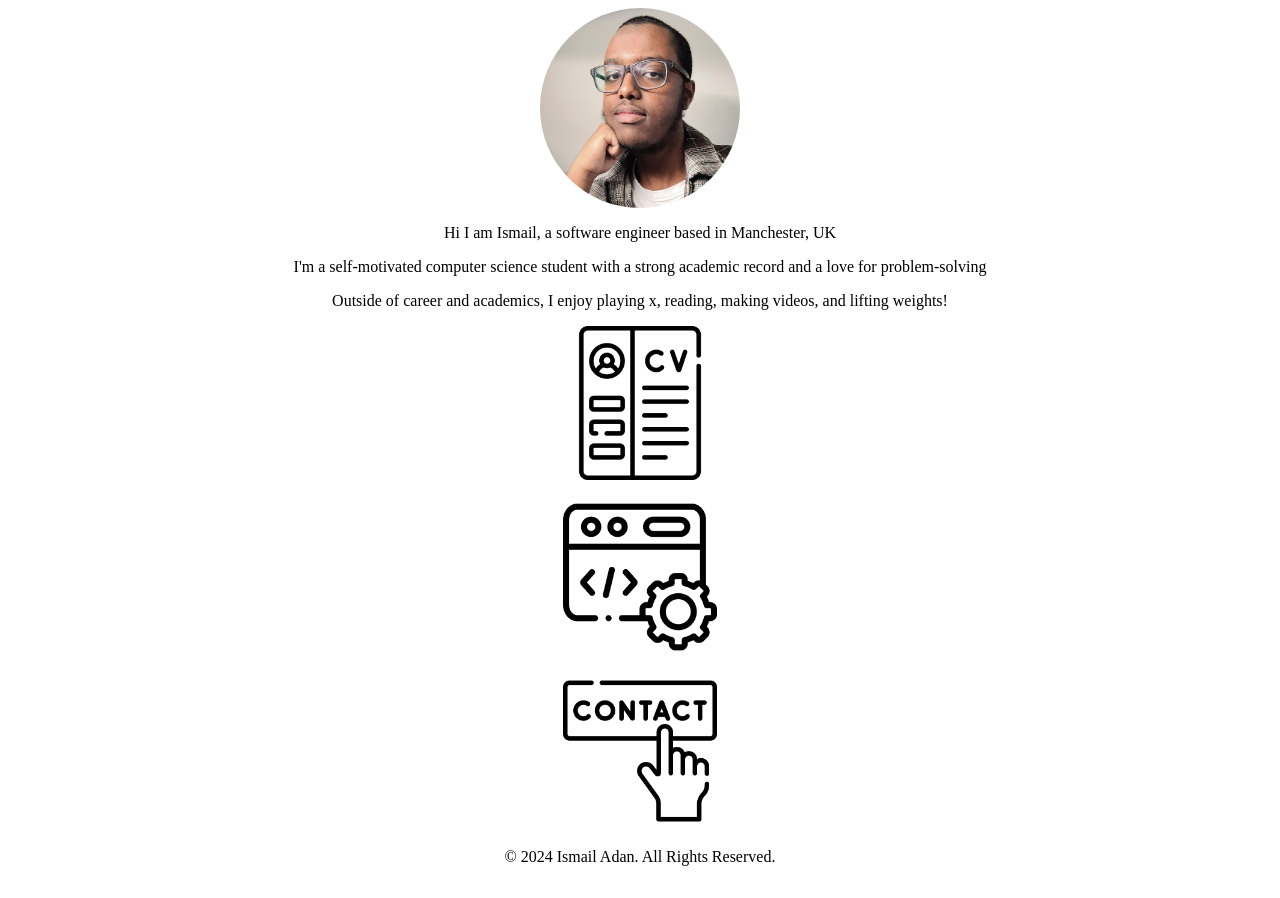
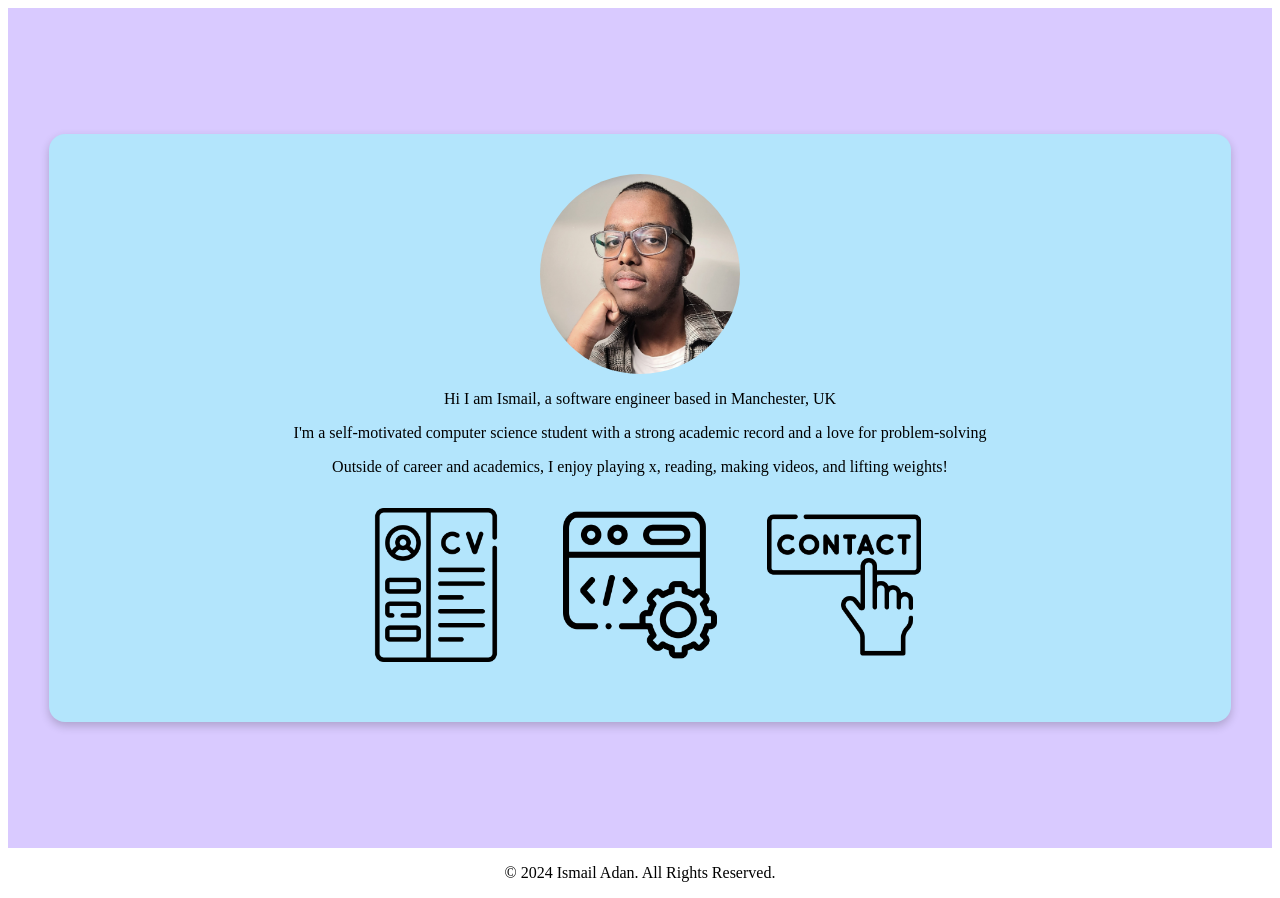
Before and after one commit to Ismail-Adan/Portfolio-Website, a plain HTML site: page index.html in a window 1280 px wide. Drawn offline with Linux system fonts and the light colour scheme.

Commit message:
Added more styling to home page

```diff
--- a/CSS/style.css
+++ b/CSS/style.css
@@ -1,5 +1,40 @@
-p {
-    text-align: center;
+/* Generic styling */
+p { text-align: center; }
+
+#background {
+    background-color: #d9caff; /* Light purple background */
+    padding: 20px;
+    min-height: 100vh; /* Full screen height */
+    display: flex;
+    justify-content: center;
+    align-items: center;
+  }
+
+/* Main content styling */
+#main-content {
+    background-color: #b3e5fc; /* Light blue main section */
+    padding: 40px;
+    border-radius: 16px; /* Smooth rounded corners */
+    max-width: 1200px;
+    width: 90%;
+    box-shadow: 0 4px 10px rgba(0, 0, 0, 0.2); /* Subtle shadow for elevation */
 }
 
+/*
+* Styling for index.html
+*/
+
+/* Styling to make the pfp circular */
 #profilepic { position: relative; width: 200px; height: 200px; overflow: hidden; border-radius: 50%; display: block; margin: 0 auto;} #profilepic img { width: 100%; height: auto; }
+
+/* Styling to make page icons have equal spacing */
+#pageIcons { display: flex; justify-content: center; gap: 50px; }
+
+/* Styling to make page icons but for smaller screens */
+@media (max-width: 600px) {
+    #pageIcons {
+      flex-direction: column;
+      align-items: center; /* Center the items vertically */
+      gap: 15px;
+    }
+  }
--- a/index.html
+++ b/index.html
@@ -10,11 +10,14 @@
   </head>
   <body>
     <main>
+      <div id="background">
+        <div id="main-content">
         <!-- <h1>Welcome to my page!</h1>   -->
         <img id = "profilepic" src="Images/profile2.jpg" alt="An image of my face">
         <p>Hi I am Ismail, a software engineer based in Manchester, UK</p>
         <p>I'm a self-motivated computer science student with a strong academic record and a love for problem-solving</p>
         <p>Outside of career and academics, I enjoy playing x, reading, making videos, and lifting weights!</p>
+        <div id="pageIcons">
           <p><a href="experience.html">
               <img src="Images/cv.png" alt="CV icons created by Freepik" width="154" height="154">
           </a></p>
@@ -24,6 +27,9 @@
           <p><a href="contactme.html">
               <img src="Images/contact.png" alt="Contact me" width="154" height="154">
           </a></p>
+        </div>
+        </div>
+      </div>
       <footer>
         <p>© 2024 Ismail Adan. All Rights Reserved.</p>
       </footer>
```
Lines whose indentation alone changed are shown as unchanged.
